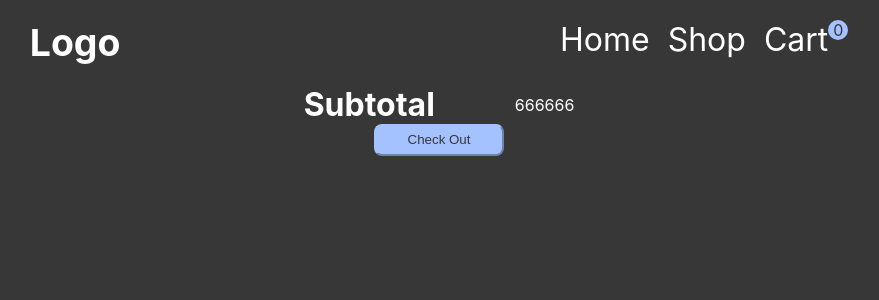
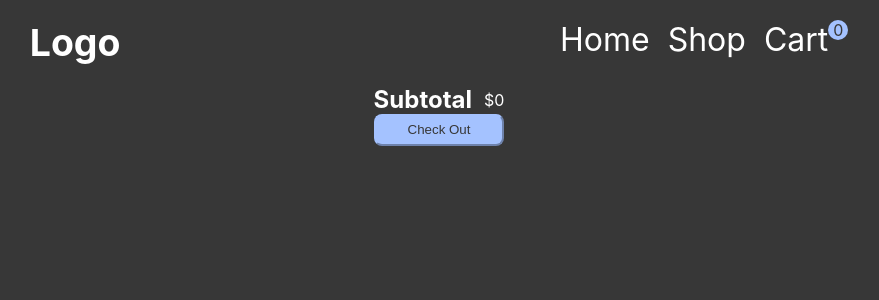
Before and after one commit to kyleyu23/shopping-cart, a React (Create React App) app: page /cart in a window 1280 px wide. Shown: the top 300 px of the page, without its empty margins (201-1080 px from the left). Built offline with nearby package versions, Linux system fonts and the light colour scheme.

Commit message:
implement Cart.js

```diff
--- a/src/App.css
+++ b/src/App.css
@@ -97,5 +97,5 @@ nav {
   justify-content: center;
   align-items: center;
   flex-direction: row;
-  column-gap: 80px;
+  column-gap: 12px;
 }
--- a/src/components/Cart.js
+++ b/src/components/Cart.js
@@ -3,18 +3,28 @@ import { CartContext } from '../CartContext';
 
 function Cart() {
     const [cart, setCart] = useContext(CartContext);
-    const subtotal = 666666;
+    const subtotal = getSubtotal()
+
+    function getSubtotal() {
+        let result = 0;
+        for (let index = 0; index < cart.length; index++) {
+            const element = cart[index].price;
+            result += element;
+        }
+        return result;
+    }
+
     return (
         <div className='cart'>
             {cart.map(item => (
                 <div className='cart-item'>
                     <h3>{item.name}</h3>
-                    <p>{item.price}</p>
+                    <p className='price'>{item.price.toLocaleString(undefined, 0)}</p>
                 </div>
             ))}
             <div className='subtotal'>
-                <h1>Subtotal</h1>
-                <p>{subtotal}</p>
+                <h2>Subtotal</h2>
+                <p className='price'>{subtotal.toLocaleString(undefined, 0)}</p>
             </div>
             <button type='button'>Check Out</button>
         </div>
--- a/src/components/Home.js
+++ b/src/components/Home.js
@@ -2,8 +2,8 @@
 
 function Home() {
     return (
-        <div>
-            <h1>Home Page</h1>
+        <div className="home">
+            <h1>Let's get a car and start drifting!</h1>
         </div>
     );
 }
--- a/src/components/Item.js
+++ b/src/components/Item.js
@@ -3,6 +3,7 @@ import { CartContext } from '../CartContext';
 
 function Item(props) {
     const { item } = props;
+    const formmatedPrice = item.price.toLocaleString(undefined, 0);
     const [cart, setCart] = useContext(CartContext);
 
     function addToCart() {
@@ -16,7 +17,7 @@ function Item(props) {
             <div className="container">
                 <div className="item-info">
                     <h3>{item.name}</h3>
-                    <p className="price">{item.price}</p>
+                    <p className="price">{formmatedPrice}</p>
                 </div>
                 <button type="button" onClick={addToCart}>Add to Cart</button>
             </div>
```
Also changed, not shown: 1 other file (tests, documents, lock files or other folders).
